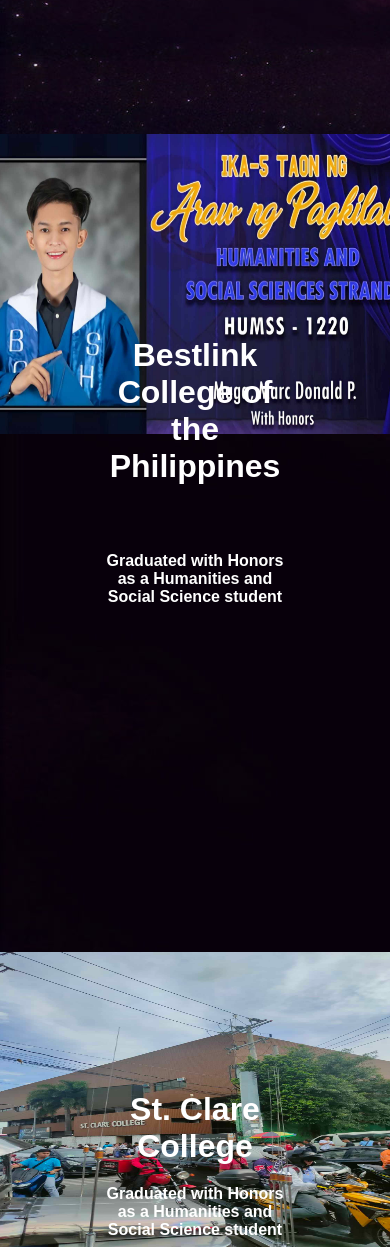
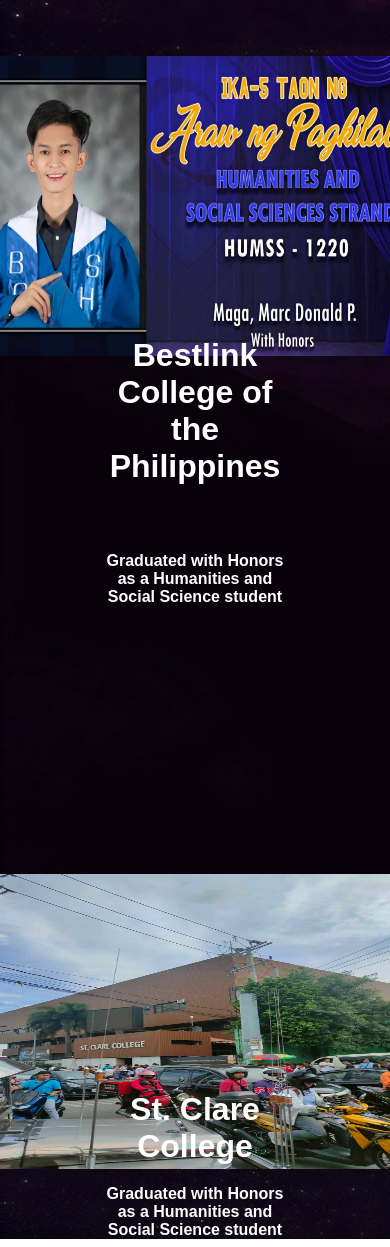
Before and after one commit to Magsss/Portfolio, a plain HTML site: page education.html in a window 390 px wide. Shown: the part 560-1807 px from the top of the page. Drawn offline with Linux system fonts and the light colour scheme; a script that the page names is missing.

Commit message:
Update styles.css

```diff
--- a/styles.css
+++ b/styles.css
@@ -410,7 +410,7 @@ footer{
         top: 75%;
     }
     .edrcon1 .bcp{
-        top: 50%;
+        top: 40%;
     }
     .edrcon1 h1{
         top: 115%;
@@ -419,7 +419,7 @@ footer{
         top: 135%;
     }
     .edrcon2 .sccp{
-        top: 55%;
+        top: 45%;
     }
     .edrcon2 h1{
         top: 200%;
```
